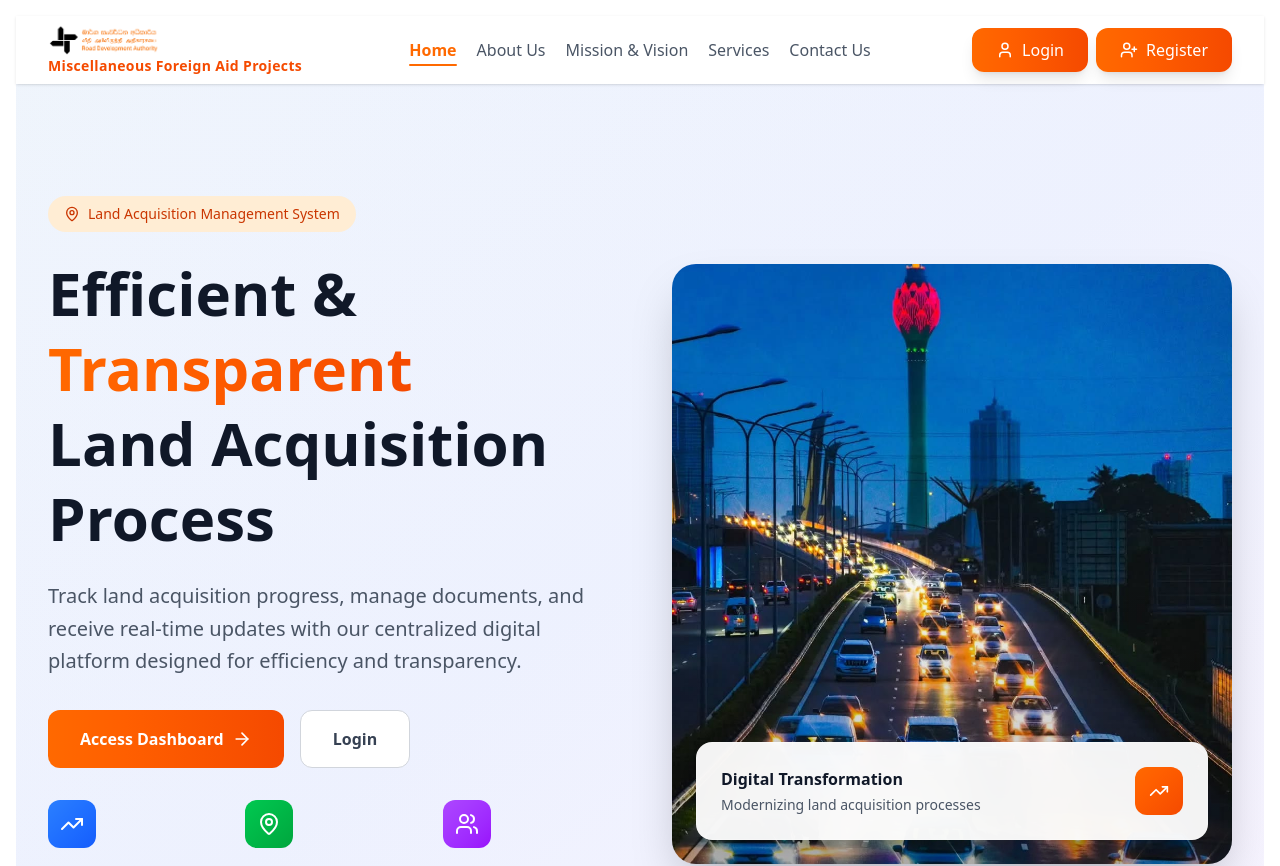
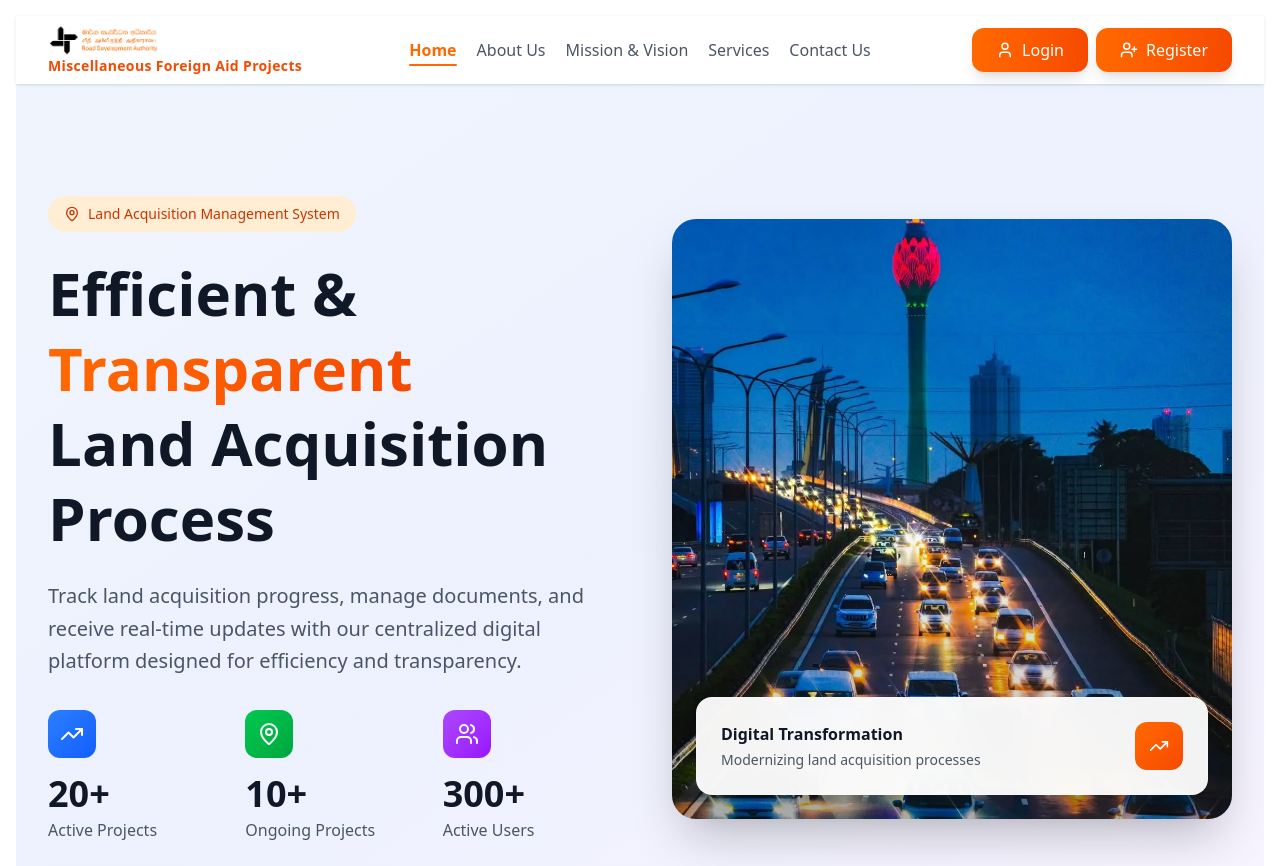
Before and after one commit to sashith06/Land_Aquisition_Management_System, a React (Vite) app in the folder frontend/: page / in a window 1280 px wide. Shown: the top 866 px of the page. Built offline with nearby package versions, Linux system fonts and the light colour scheme.

Commit message:
remove access dashboard button

```diff
--- a/frontend/src/pages/Home/Hero.jsx
+++ b/frontend/src/pages/Home/Hero.jsx
@@ -28,23 +28,6 @@ const Hero = () => {
             <p className="text-lg md:text-xl text-gray-600 mb-8 leading-relaxed max-w-2xl mx-auto lg:mx-0">
               Track land acquisition progress, manage documents, and receive real-time updates with our centralized digital platform designed for efficiency and transparency.
             </p>
-
-            {/* Action Buttons */}
-            <div className="flex flex-col sm:flex-row gap-4 mb-8 justify-center lg:justify-start">
-              <Link
-                to="/dashboards"
-                className="inline-flex items-center justify-center px-8 py-4 bg-gradient-to-r from-orange-500 to-orange-600 text-white font-semibold rounded-xl hover:from-orange-600 hover:to-orange-700 transition-all duration-300 hover:scale-105 hover:shadow-lg"
-              >
-                Access Dashboard
-                <ArrowRight size={20} className="ml-2" />
-              </Link>
-              <Link
-                to="/login"
-                className="inline-flex items-center justify-center px-8 py-4 bg-white text-gray-700 font-semibold rounded-xl border border-gray-300 hover:bg-gray-50 transition-all duration-300 hover:scale-105 hover:shadow-lg"
-              >
-                Login
-              </Link>
-            </div>
 
             {/* Enhanced Stats */}
             <div className="grid grid-cols-3 gap-6 md:gap-8">
```
